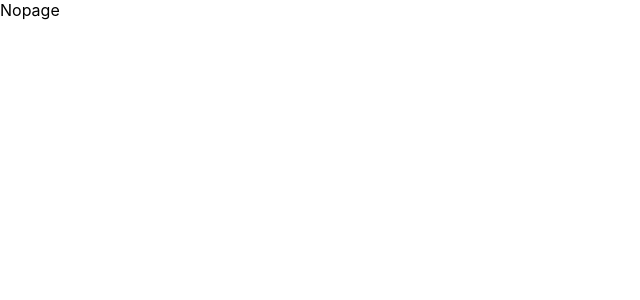
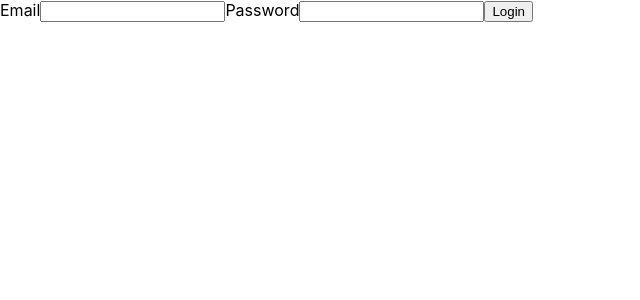
Before and after one commit to Sumedha-Bhat14/internship-react-sumedha, a React (Create React App) app: page /login in a window 1280 px wide. Shown: the top 300 px of the page, without its empty margins (0-640 px from the left). Built offline with nearby package versions, Linux system fonts and the light colour scheme.

Commit message:
api integration

```diff
--- a/src/App.js
+++ b/src/App.js
@@ -4,6 +4,8 @@ import Home from "./component1/Home";
 import About_us from "./component1/About_us";
 import Contact from "./component1/Contact";
 import Nopage from "./component1/Nopage";
+import Login from "./component1/Login";
+import Fetching from "./component1/Fetching";
 
 function App() {
   return (
@@ -12,6 +14,8 @@ function App() {
         <Route path="/" element={<Home />} />
         <Route path="/about_us" element={<About_us />} />
         <Route path="/contact" element={<Contact />} />
+        <Route path="/login" element={<Login />}></Route>
+       <Route path="/fetch" element={<Fetching />}></Route>
         <Route path="*" element={<Nopage />} />
       </Routes>
     </BrowserRouter>
--- /dev/null
+++ b/src/component1/Fetching.js
@@ -0,0 +1,29 @@
+import react, { useState, useEffect } from "react";
+import axios from "axios";
+
+function Fetching() {
+  const [content, setContent] = useState([]);
+  console.log("hii");
+  useEffect(() => {
+    const handleFetch = async () => {
+      try {
+        const res = await axios.get(
+          `https://jsonplaceholder.typicode.com/users`
+        );
+        setContent(res.data);
+      } catch (error) {
+        console.log(error);
+      }
+    };
+    handleFetch();
+  }, []);
+
+  return (
+    <div>
+      {content.map((item) => (
+        <li key={item}>{item.name}</li>
+      ))}
+    </div>
+  );
+}
+export default Fetching;
--- /dev/null
+++ b/src/component1/Login.js
@@ -0,0 +1,64 @@
+import React from "react";
+import axios from "axios";
+import {useState} from "react";
+
+function Login(){
+    const [email,setEmail]=useState("");
+    const [password,setPassword]=useState("");
+    const [formData,setFromData]=useState({
+        email:"",
+        password:""
+    })
+
+const handleLogin=async(e)=>{
+    e.preventDefault();
+
+    const payload={
+        email:email,
+        password:password,
+    };
+
+    try{
+        const res=await axios.post(
+            "https://reqres.in/api/login", //eve.holt@reqres.in pass-cityslicker
+            payload,
+            {
+                headers:{
+                    "x-api-key": "reqres-free-v1",
+                },
+            }
+        );
+
+        localStorage.setItem("login",res.data.token);
+        console.log("data view",res);
+        if(res.status===200){
+            console.log("success");
+        }
+    } catch(error){
+        console.error("Login failed:");
+    }
+};
+
+return(
+    <div>
+        <form  className="p-3">
+            <label>Email</label>
+            <input type="text"
+            value={email}
+            className="border border-black"
+            onChange={(e)=> setEmail(e.target.value)}
+            />
+            <label>Password</label>
+            <input type="password"
+            value={password}
+            className="border border-black"
+            onChange={(e)=> setPassword(e.target.value)}
+            />
+            <button onClick={handleLogin} className="bg-amber-700 text-white p-3">
+                Login
+            </button>
+        </form>
+    </div>
+);
+}
+export default Login
```
Also changed, not shown: src/component1/About_us.js (line endings or trailing spaces).
